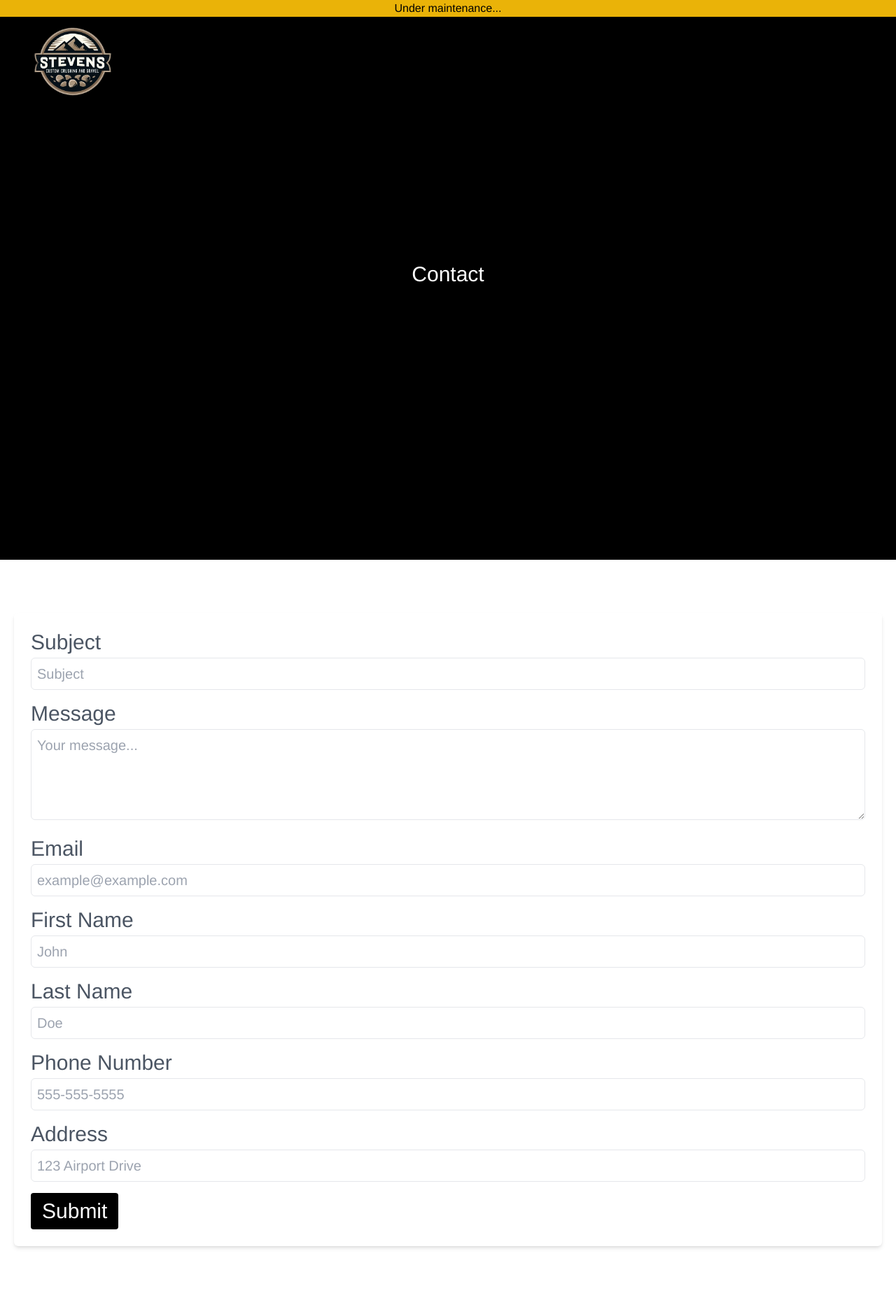
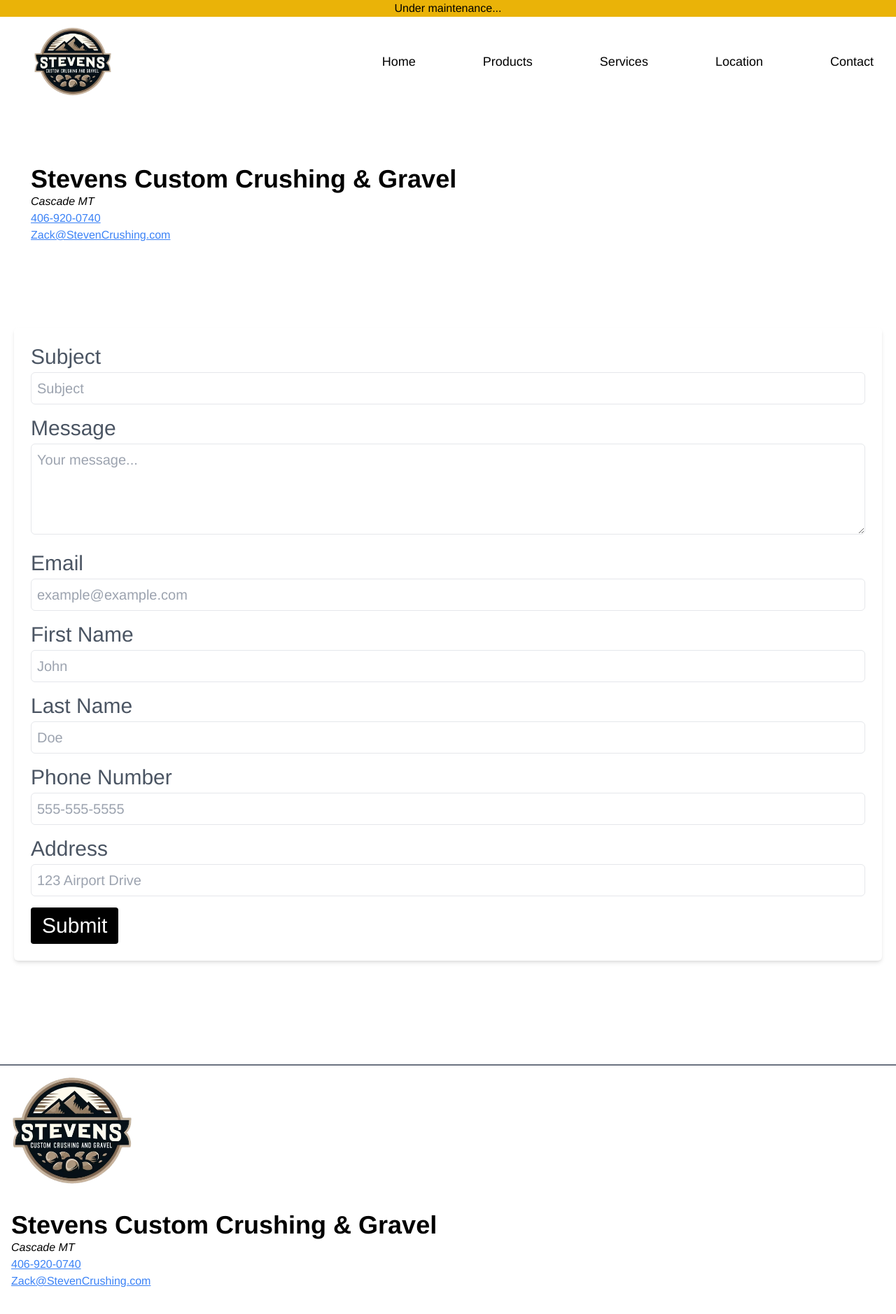
Before and after one commit to foleyb25/stevens-custom-crushing-and-gravel, a Vue app: page /#/contact in a window 1280 px wide. Shown: the top 1878 px of the page at 70% size. Built offline with nearby package versions, Linux system fonts and the light colour scheme.

Commit message:
Adding scroll to top logic on each page

```diff
--- a/src/components/layout/FooterComponent.vue
+++ b/src/components/layout/FooterComponent.vue
@@ -10,9 +10,10 @@
       /></router-link>
     </div>
     <div id="contact-info">
-      <h3></h3>
-      <address>1234 Highway Drive</address>
-      <div>(###)-###-####</div>
+      <h3 class="text-4xl font-bold">Stevens Custom Crushing & Gravel</h3>
+      <address>Cascade MT</address>
+      <a class="text-blue-500 underline" href="tel:406-920-0740">406-920-0740</a><br>
+      <a class="text-blue-500 underline" href="mailto:Zack@StevenCrushing.com">Zack@StevenCrushing.com</a>
     </div>
   </div>
 </template>
--- a/src/components/layout/HeaderComponent.vue
+++ b/src/components/layout/HeaderComponent.vue
@@ -1,9 +1,9 @@
 <template>
   <header
     :class="[
-      { 'bg-white text-black': isScrolled },
+      { 'bg-white text-black border-b border-black': isScrolled },
       { 'bg-transparent text-black': !isScrolled },
-      'fixed w-full top-0 left-0 z-[11] transition duration-500',
+      'fixed w-full top-0 left-0 z-[11] transition duration-500 ',
     ]"
   >
     <div class="bg-yellow-500 z-[48] w-full text-center">
--- a/src/pages/ContactView.vue
+++ b/src/pages/ContactView.vue
@@ -1,12 +1,17 @@
 <template>
   <div
     id="content-container"
-    class="absolute top-0 left-0 h-screen w-full bg-black p-5 font-marlboro"
+    class="w-full bg-white p-5"
   >
     <div
-      class="w-full h-full flex flex-col md:flex-row justify-center items-center mb-5"
+      class="mt-48 p-6"
     >
-      <h1 class="text-white text-3xl mb-4">Contact</h1>
+    <div id="contact-info">
+      <h3 class="text-4xl font-bold">Stevens Custom Crushing & Gravel</h3>
+      <address>Cascade MT</address>
+      <a class="text-blue-500 underline" href="tel:406-920-0740">406-920-0740</a><br>
+      <a class="text-blue-500 underline" href="mailto:Zack@StevenCrushing.com">Zack@StevenCrushing.com</a>
+    </div>
     </div>
     <form
       ref="form"
@@ -162,7 +167,7 @@
 
 <script setup>
 import emailjs from "@emailjs/browser";
-import { ref } from "vue";
+import { ref, onMounted } from "vue";
 
 const form = ref(null);
 const email = ref("");
@@ -204,6 +209,10 @@
   phone.value = "";
   address.value = "";
 };
+
+onMounted(() => {
+  window.scrollTo(0,0);
+})
 </script>
 
 <style lang="scss" scoped></style>
--- a/src/pages/HomeView.vue
+++ b/src/pages/HomeView.vue
@@ -9,4 +9,9 @@
 
 <script setup>
 import HeroContentComponent from "/src/components/HeroContentComponent.vue";
+import {onMounted} from "vue"
+
+onMounted(() => {
+  window.scrollTo(0,0);
+})
 </script>
--- a/src/pages/LocationView.vue
+++ b/src/pages/LocationView.vue
@@ -2,12 +2,12 @@
   <div></div>
 </template>
 
-<script>
-export default {
-  setup() {
-    return {};
-  },
-};
+<script setup>
+import {onMounted} from "vue"
+
+onMounted(() => {
+  window.scrollTo(0,0);
+})
 </script>
 
 <style lang="scss" scoped></style>
--- a/src/pages/ProductView.vue
+++ b/src/pages/ProductView.vue
@@ -2,12 +2,12 @@
   <div></div>
 </template>
 
-<script>
-export default {
-  setup() {
-    return {};
-  },
-};
+<script setup>
+import {onMounted} from "vue"
+
+onMounted(() => {
+  window.scrollTo(0,0);
+})
 </script>
 
 <style lang="scss" scoped></style>
--- a/src/pages/ServicesView.vue
+++ b/src/pages/ServicesView.vue
@@ -2,12 +2,12 @@
   <div></div>
 </template>
 
-<script>
-export default {
-  setup() {
-    return {};
-  },
-};
+<script setup>
+import {onMounted} from "vue"
+
+onMounted(() => {
+  window.scrollTo(0,0);
+})
 </script>
 
 <style lang="scss" scoped></style>
```
